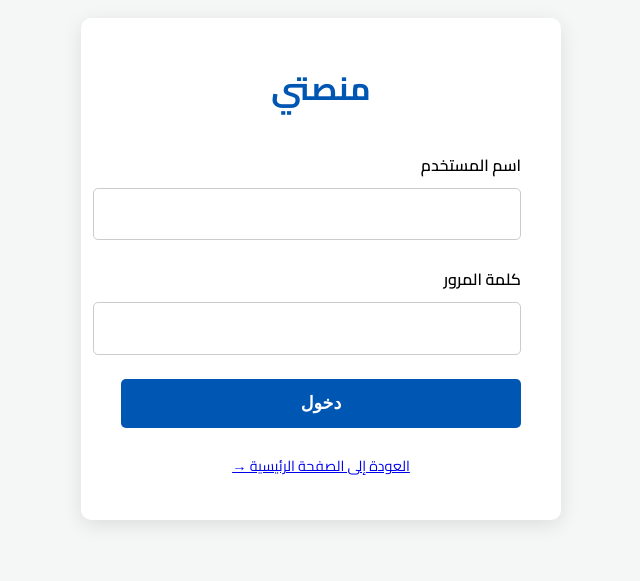
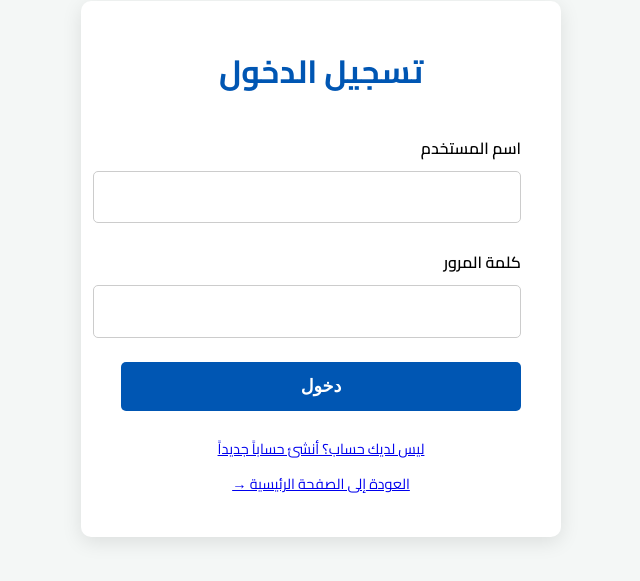
Before and after one commit to abobakrislamunofficial/my-school-page, a plain HTML site: page login.html in a window 1280 px wide. Shown: the part 131-712 px from the top of the page, without its empty margins (319-959 px from the left). Drawn offline with Linux system fonts and the light colour scheme.

Commit message:
Update login.html

```diff
--- a/login.html
+++ b/login.html
@@ -69,16 +69,19 @@
         .login-btn:hover {
             background-color: var(--secondary-color);
         }
-        .back-link {
+        .extra-links {
             margin-top: 1.5rem;
-            display: inline-block;
             font-size: 0.9rem;
+        }
+        .extra-links a {
+            display: block;
+            margin-top: 0.5rem;
         }
     </style>
 </head>
 <body>
     <div class="login-container">
-        <div class="logo">منصتي</div>
+        <div class="logo">تسجيل الدخول</div>
         <form class="login-form">
             <div class="input-group">
                 <label for="username">اسم المستخدم</label>
@@ -90,7 +93,10 @@
             </div>
             <button type="submit" class="login-btn">دخول</button>
         </form>
-        <a href="index.html" class="back-link">العودة إلى الصفحة الرئيسية &rarr;</a>
+        <div class="extra-links">
+            <a href="signup.html">ليس لديك حساب؟ أنشئ حساباً جديداً</a>
+            <a href="index.html">العودة إلى الصفحة الرئيسية &rarr;</a>
+        </div>
     </div>
 </body>
 </html>
```
